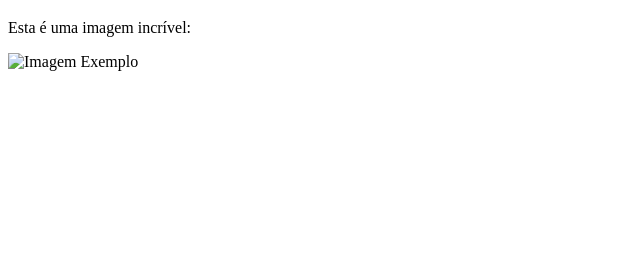
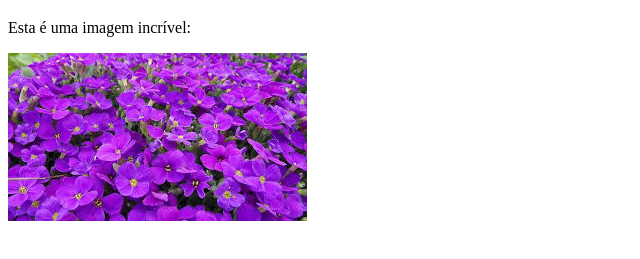
Before and after one commit to Benites99/09-04, a plain HTML site: page index.html in a window 1280 px wide. Shown: the part 61-320 px from the top of the page, without its empty margins (0-640 px from the left). Drawn offline with Linux system fonts and the light colour scheme.

Commit message:
Update index.html

```diff
--- a/index.html
+++ b/index.html
@@ -6,6 +6,6 @@
 <body>
     <h1>Bem-vindo à Minha Página!</h1>
     <p>Esta é uma imagem incrível:</p>
-    <img src="imagemai" alt="Imagem Exemplo">
+    <img src="imagemai.jfif" alt="Imagem Exemplo">
 </body>
 </html>
```
